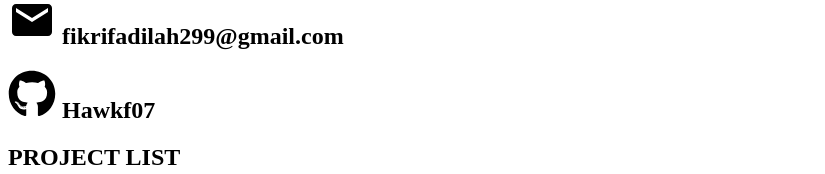
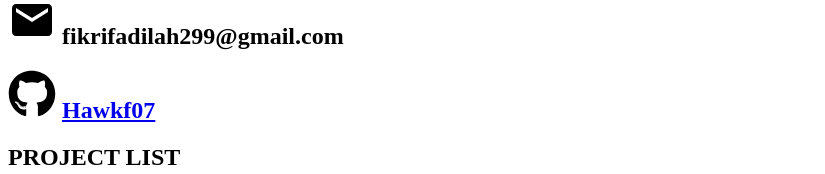
Before and after one commit to hawkf07/personal-website, a Next.js app: page / in a window 1280 px wide. Shown: the part 592-766 px from the top of the page, without its empty margins (0-825 px from the left). Built offline with nearby package versions, Linux system fonts and the light colour scheme.

Commit message:
contact component

```diff
--- a/components/Contact.jsx
+++ b/components/Contact.jsx
@@ -10,7 +10,7 @@ export function ContactInfo () {
 
                 <h2 className="flex gap-3 w-96 items-center"><HiLocationMarker size="2em"/> <span>BANDUNG | INDONESIA</span> </h2>
                 <h2 className="flex gap-3 items-center justify-around w-96"><MdEmail size="2em"/> <span> fikrifadilah299@gmail.com </span> </h2>
-                <h2 className="flex gap-3 w-96 items-center"><FaGithub size="2em"/> <span> Hawkf07</span> </h2>
+                <h2 className="flex gap-3 w-96 items-center text-white"><FaGithub size="2em"/> <a href="#"> Hawkf07</a> </h2>
             </div>
         </section>
     )
```
